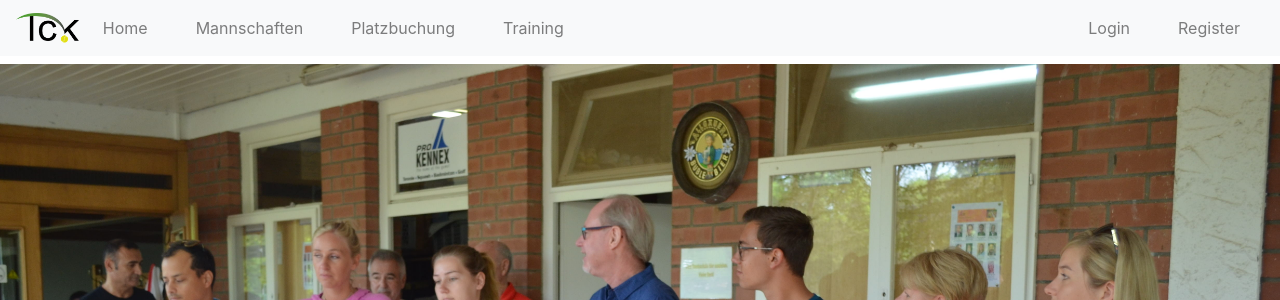
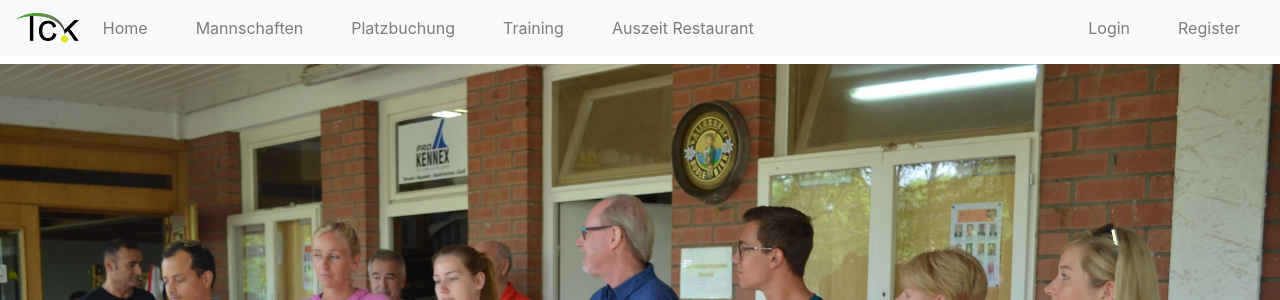
Before and after one commit to AndyDisser/tck, a Django app: page / in a window 1280 px wide. Shown: the top 300 px of the page. Run offline with Django 3.2, Linux system fonts and the light colour scheme; some libraries are stand-ins or nearby versions.

Commit message:
"added auszeit to navlinks"

```diff
--- a/home/templates/home/base.html
+++ b/home/templates/home/base.html
@@ -36,6 +36,9 @@
                     <li class="nav-item mr-3 ml-3">
                         <a class="nav-link" href="{% url 'home:training' %}">Training</a>
                     </li>
+                    <li class="nav-item mr-3 ml-3">
+                        <a class="nav-link" href="#">Auszeit Restaurant</a>
+                    </li>
                 </ul>
                 <ul class="navbar-nav ml-auto">
                     {% if user.is_authenticated %}
```
